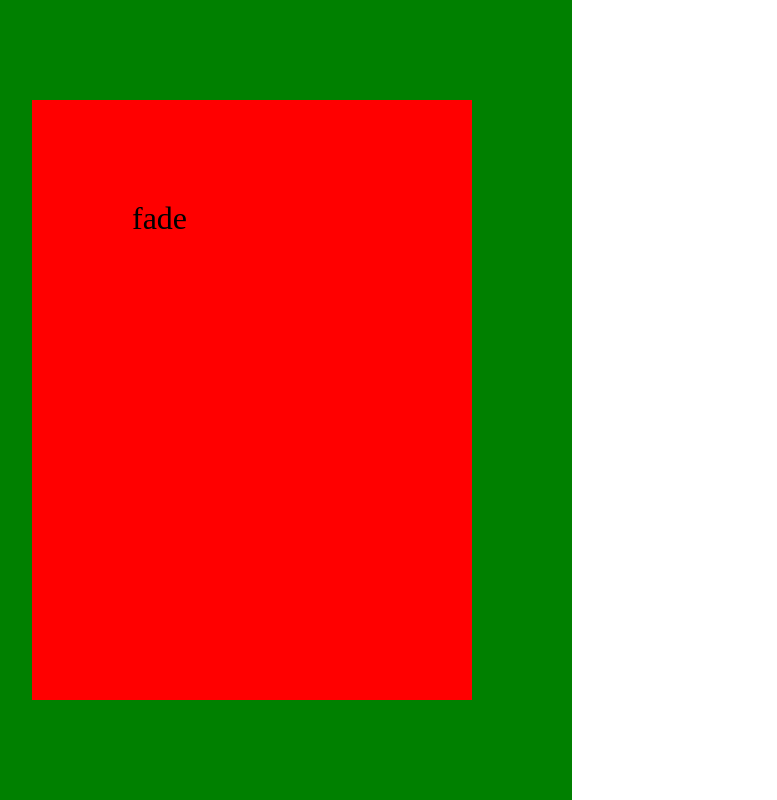
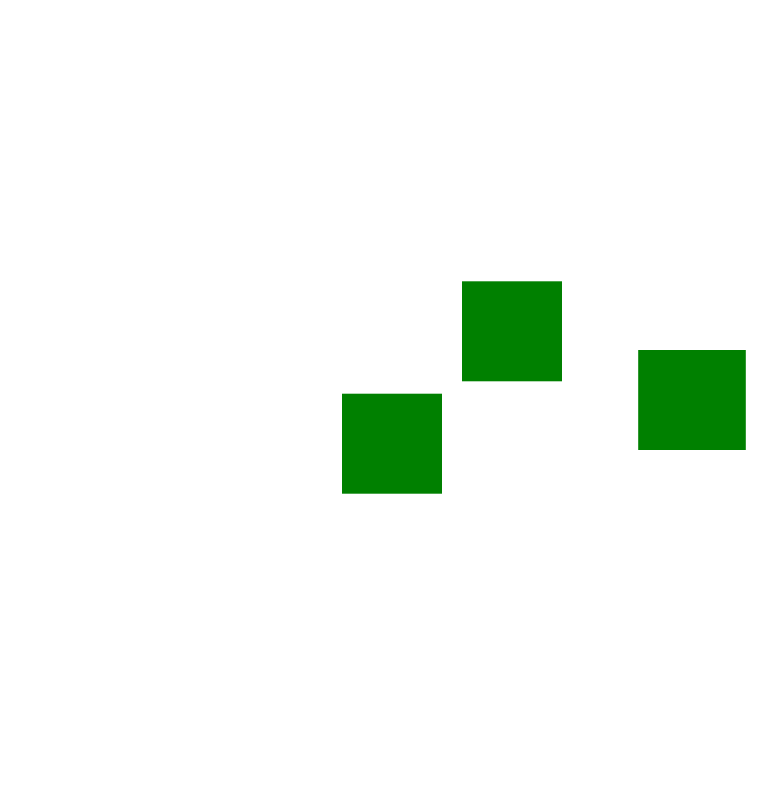
Before and after one commit to SujalLama/react-scrolling, a React (Vite) app: page / in a window 1280 px wide. Shown: the top 800 px of the page, without its empty margins (68-845 px from the left). Built offline with nearby package versions, Linux system fonts and the light colour scheme.

Commit message:
element progress calculated

```diff
--- a/src/App.tsx
+++ b/src/App.tsx
@@ -3,6 +3,7 @@
 
 import './App.css'
 import {Scrolling, ScrollAnimate} from "../";
+import Parallax from './Parallax';
 
 function App() {
 
@@ -14,14 +15,14 @@
       <div id="bottom"></div>
 
       {/* Scrolling  */}
-      <div>
+      {/* <div>
         <Box color='red' text="fade"/>
         <Box color='red' text="fade"/>
         <Scrolling>
           <Box  color='red' text="fade"/>
         </Scrolling>
 
-        <Scrolling animate='fade-down'>
+        <Scrolling animate="slide-up">
           <Box color='green' text="fade-down"/>
         </Scrolling>
 
@@ -97,11 +98,11 @@
 
         <Box color='red' text="fade"/>
         <Box color='red' text="fade"/>
-      </div>
+      </div> */}
 
       {/* Scroll Animate */}
 
-      <div>
+      {/* <div>
         <ScrollAnimate>
           <Box  color='red' text="fade"/>
         </ScrollAnimate>
@@ -177,7 +178,31 @@
         <ScrollAnimate animate='slide-right'>
           <Box  color='red' text="slide-right" />
         </ScrollAnimate>
+      </div> */}
+
+      {/* Parallax */}
+
+
+
+      <div style={{display: 'flex', height: '100vh', alignItems: 'center', justifyContent: 'center', gap: '20px'}}>
+
+
+        <Parallax speed={400} animation='up'>
+          <div style={{width: '100px', height: '100px', backgroundColor: 'green'}}></div>
+        </Parallax>
+
+        <Parallax speed={100} animation='down'>
+          <div style={{width: '100px', height: '100px', backgroundColor: 'green'}}></div>
+        </Parallax>
+        <Parallax speed={100} animation='left'>
+          <div style={{width: '100px', height: '100px', backgroundColor: 'green'}}></div>
+        </Parallax>
+        <Parallax speed={100} animation='right'>
+          <div style={{width: '100px', height: '100px', backgroundColor: 'green'}}></div>
+        </Parallax>
+
       </div>
+      <div style={{height: '100vh'}}></div>
 
     </div>
   )
--- /dev/null
+++ b/src/Parallax.tsx
@@ -0,0 +1,144 @@
+import { PropsWithChildren, useEffect, useRef, useState } from "react";
+
+
+const thresholds = Array(100).fill(1).map((_, index) => (index + 1) / 100);
+
+// Todo: Getting the progress of element in relation to viewport
+// how much an element is visible
+
+type ParallaxType = {
+    speed: number;
+    animation: string;
+}
+
+export default function Parallax({children, speed, animation}: PropsWithChildren<ParallaxType>) {
+
+    const {divRef, entry, isIntersecting} = useObserver({trigger: thresholds, offset:'0px'});
+    const scrollY  = useScrollPosition();
+    const [progress, setProgress] = useState(0)
+    const onceRef = useRef<{top: number | undefined; rootHeight: number | undefined} | undefined>();
+
+    useEffect(() => {
+
+        if(!onceRef.current?.top) {
+            onceRef.current = {top: entry?.boundingClientRect.top, rootHeight: entry?.rootBounds?.height};
+        }
+
+        const elmTop = onceRef.current?.top;
+        const rootHeight = onceRef.current?.rootHeight;
+        console.log(onceRef.current);
+
+        if(isIntersecting && elmTop && rootHeight) {
+
+            const elmPostRelativeToView = (elmTop + scrollY) / rootHeight;
+
+            console.log(elmPostRelativeToView);
+
+            if(elmPostRelativeToView < 0) {
+                setProgress(0);
+                return;
+            }
+
+            if(elmPostRelativeToView > 1) {
+                setProgress(1);
+                return;
+            }
+
+            setProgress(parseFloat(elmPostRelativeToView.toFixed(3)));
+
+        }
+
+    }, [isIntersecting, scrollY, onceRef, entry])
+
+    console.log(progress);
+    const translateBy = 100;
+
+    const moveRight  = ((progress as number) * translateBy) - translateBy;
+    const moveLeft = (translateBy - (progress as number) * translateBy);
+    const moveUp = (translateBy - (progress as number) * translateBy);
+    const moveDown = ((progress as number) * translateBy) - translateBy;
+
+    const transformStyle = animation === 'up'
+            ? `translateY(${moveUp}px)`
+            : animation === 'down'
+            ? `translateY(${moveDown}px)`
+            : animation === 'left'
+            ? `translateX(${moveLeft}px)`
+            : `translateX(${moveRight}px)`
+
+  return (
+    <div ref={divRef} style={{transform: transformStyle, willChange: 'transform'}}>{children}</div>
+  )
+}
+
+function useObserver(
+    {
+    trigger = 1,
+    offset = '100px',
+    once,
+    root= null
+    }
+    : {trigger: number | number[], offset: string; once?: boolean; root?: null;}) {
+
+      const [isIntersecting, setIsIntersecting] = useState(false);
+      const[entry, setEntry] = useState<IntersectionObserverEntry>();
+
+      const divRef = useRef<HTMLDivElement | null>(null);
+
+      useEffect(() => {
+
+        const initialOptions = {
+          root: root,
+          rootMargin: offset,
+          threshold: 0,
+        }
+
+        function intersectionCb (entries : IntersectionObserverEntry[]) {
+
+            entries.forEach(entry => {
+
+              setIsIntersecting(entry.isIntersecting);
+
+              if(entry.isIntersecting) {
+                  setEntry(entry);
+              }
+
+            })
+
+        }
+
+        const observer = new IntersectionObserver(intersectionCb, initialOptions);
+
+        const target = divRef.current;
+
+        if(!target) {
+          return;
+        }
+
+        observer.observe(target);
+
+        return () => observer.unobserve(target)
+
+      }, [trigger, offset, once, root]);
+
+  return {divRef, entry, isIntersecting};
+}
+
+
+function useScrollPosition() {
+    const [scrollYPosition, setScrollYPosition] = useState(0);
+
+
+    useEffect(() => {
+
+        function scrollHandler (this : Window) {
+            setScrollYPosition(this.window.scrollY);
+        }
+
+        window.addEventListener('scroll', scrollHandler);
+
+        return () => window.removeEventListener('scroll', scrollHandler);
+    }, [])
+
+  return scrollYPosition;
+}
```
